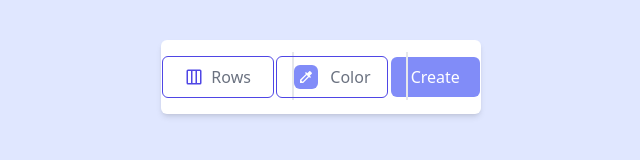
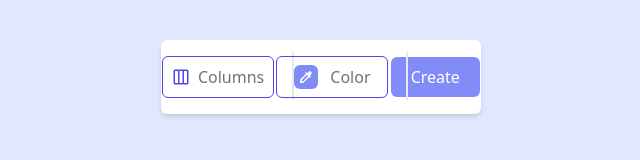
Before and after one commit to ElVent0/page-builder, a React (Vite) app: page / in a window 1280 px wide. Shown: the top 160 px of the page, without its empty margins (319-959 px from the left). Built offline with nearby package versions, Linux system fonts and the light colour scheme; the HTML template or start-up script is replaced by a standard one.

Commit message:
Fix
Fix: fix paragraph

```diff
--- a/src/components/Header.tsx
+++ b/src/components/Header.tsx
@@ -51,7 +51,7 @@ const Header: FC<HeaderProps> = ({ setRows }) => {
           ) : (
             <TbColumns3 className="text-indigo-600 text-lg" />
           )}
-          <p>Rows</p>
+          <p>Columns</p>
         </button>
         {isColumns && (
           <ul className="absolute top-16 -left-6 w-36 bg-white py-3 px-4 rounded-md z-50 shadow-md">
```
